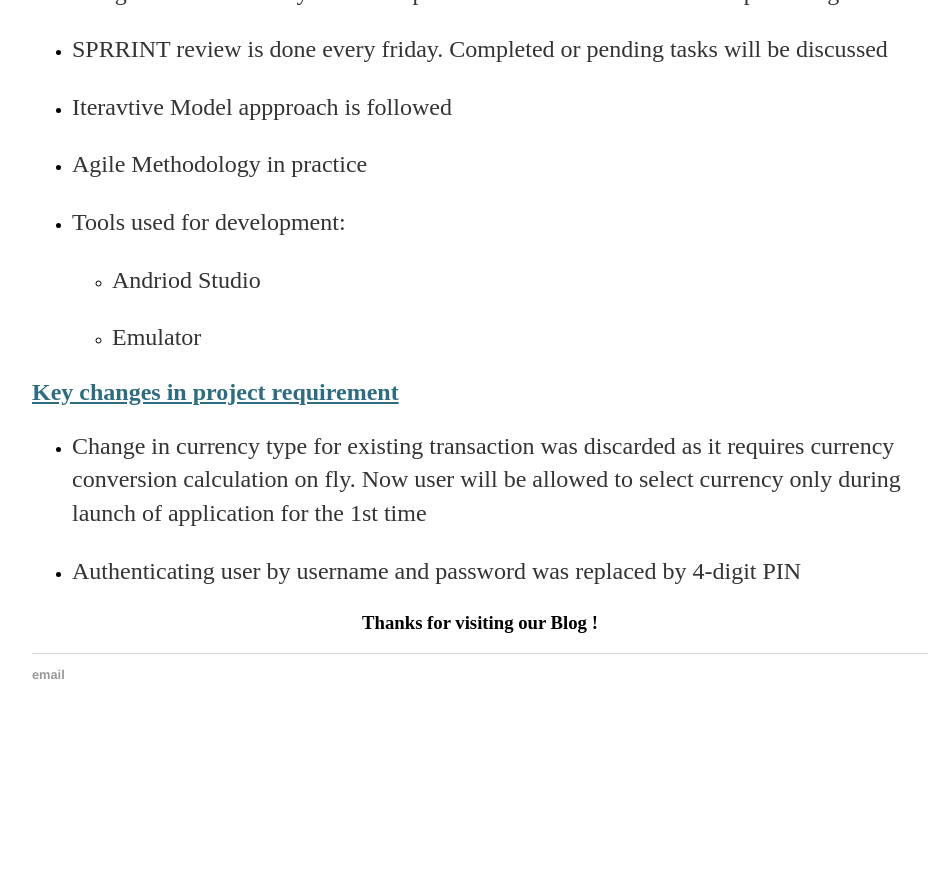
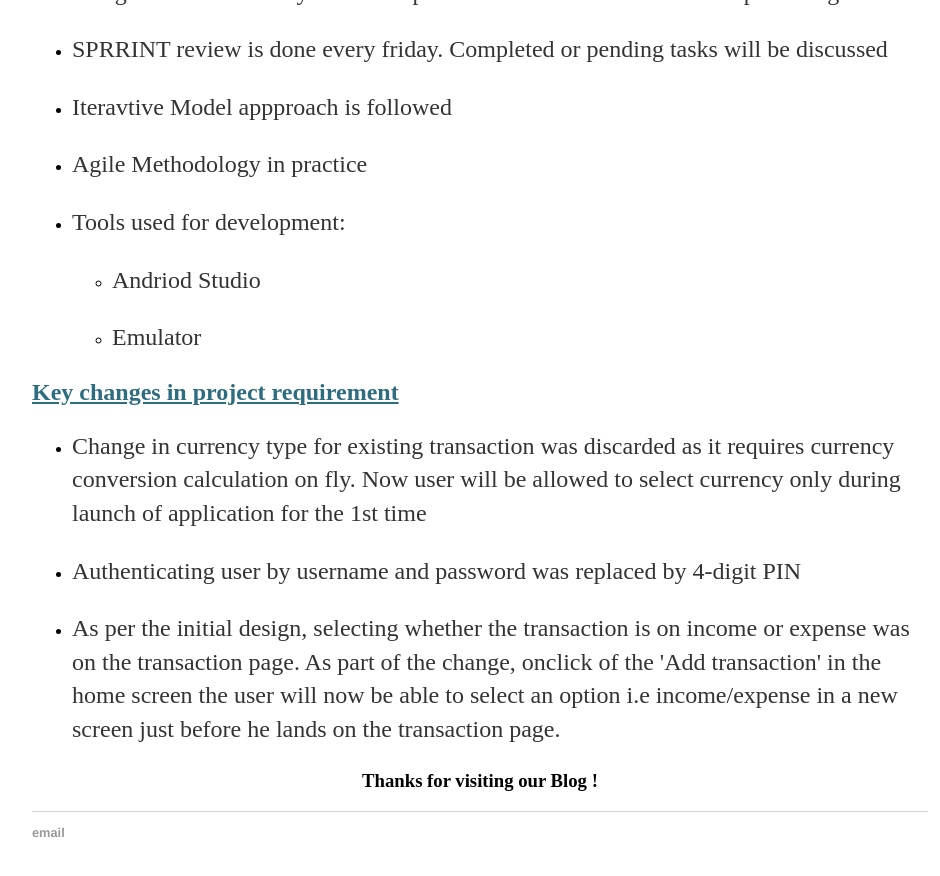
Before and after one commit to vinoth789/Money-tracker, a Jekyll site: the page built from docs/_posts/2017-05-20-SystemDesign.md, in a window 1280 px wide and 900 px high, scrolled down 9245 px. Shown: the top 876 px of the window, without its empty margins (160-1100 px from the left). Built offline with Jekyll 4.4.1, drawn with Linux system fonts in a browser that asks for light colours; our own code applies the rules of GitHub Pages for plain Markdown files; before the commit the page ends 9987 px from its top, so only the background shows below that.

Commit message:
Update 2017-05-20-SystemDesign.md
Key changes update

```diff
--- a/docs/_posts/2017-05-20-SystemDesign.md
+++ b/docs/_posts/2017-05-20-SystemDesign.md
@@ -227,6 +227,7 @@
 <ul>
     <li><p>Change in currency type for existing transaction was discarded as it requires currency conversion calculation on fly. Now user will be allowed to select currency only during launch of application for the 1st time</p></li>
     <li><p>Authenticating user by username and password was replaced by 4-digit PIN </p></li>
+    <li><p>As per the initial design, selecting whether the transaction is on income or expense was on the transaction page. As part of the change, onclick of the 'Add transaction' in the home screen the user will now be able to select an option i.e income/expense in a new screen just before he lands on the transaction page.</p></li>
 </ul>
 </div>
 
```
